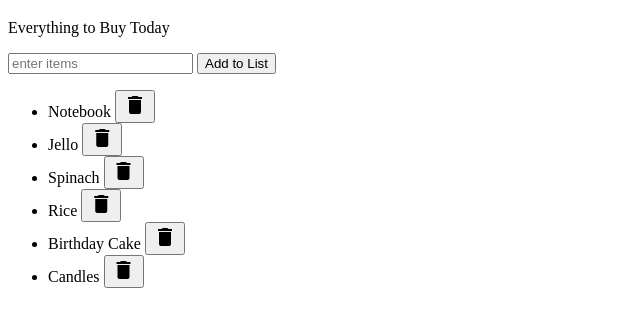
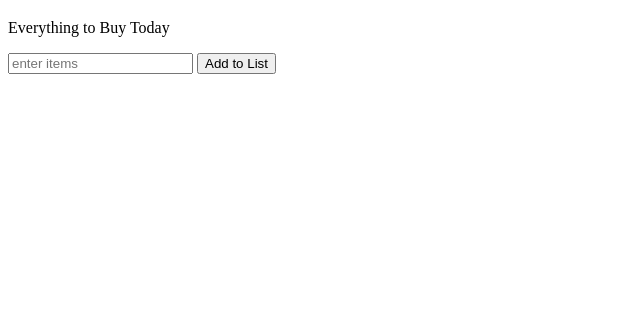
Before and after one commit to sarahsipple/shoppinglist, a plain HTML site: page index.html in a window 1280 px wide. Shown: the part 61-388 px from the top of the page, without its empty margins (0-640 px from the left). Drawn offline with Linux system fonts and the light colour scheme.

Commit message:
Removed initial list & buttons

```diff
--- a/index.html
+++ b/index.html
@@ -7,18 +7,14 @@
       rel="stylesheet">
 </head>
 <body>
+	<div class="container"></div>
 	<h1>Shopping List</h1>
 	<p id="first">Everything to Buy Today</p>
 	<input id="userinput" type="text" placeholder="enter items">
 	<button id="enter">Add to List</button>
 	<ul>
-		<li>Notebook <button><span class="material-icons">delete</span></button> </li>
-		<li>Jello <button><span class="material-icons">delete</span></button> </li>
-		<li>Spinach <button><span class="material-icons">delete</span></button> </li>
-		<li>Rice <button><span class="material-icons">delete</span></button> </li>
-		<li>Birthday Cake <button><span class="material-icons">delete</span></button> </li>
-		<li>Candles <button><span class="material-icons">delete</span></button> </li>
 	</ul>
 	<script type="text/javascript" src="script.js"></script>
+</div>
 </body>
 </html>
```
